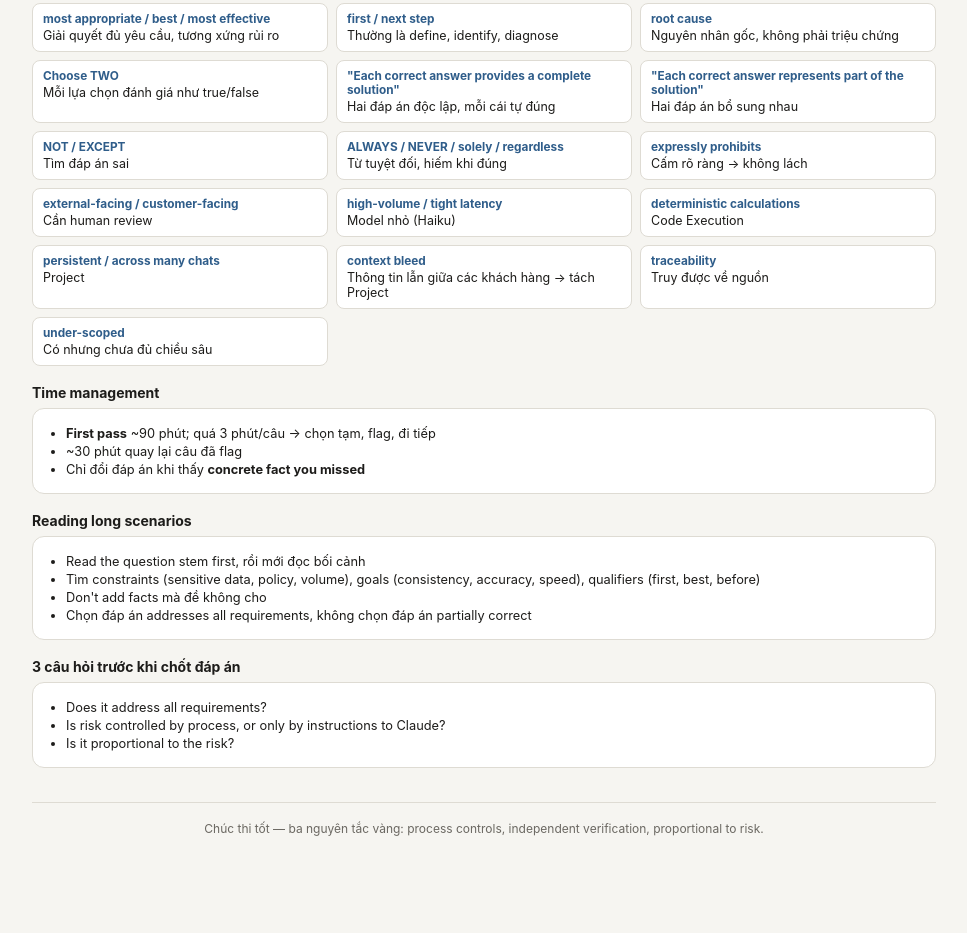
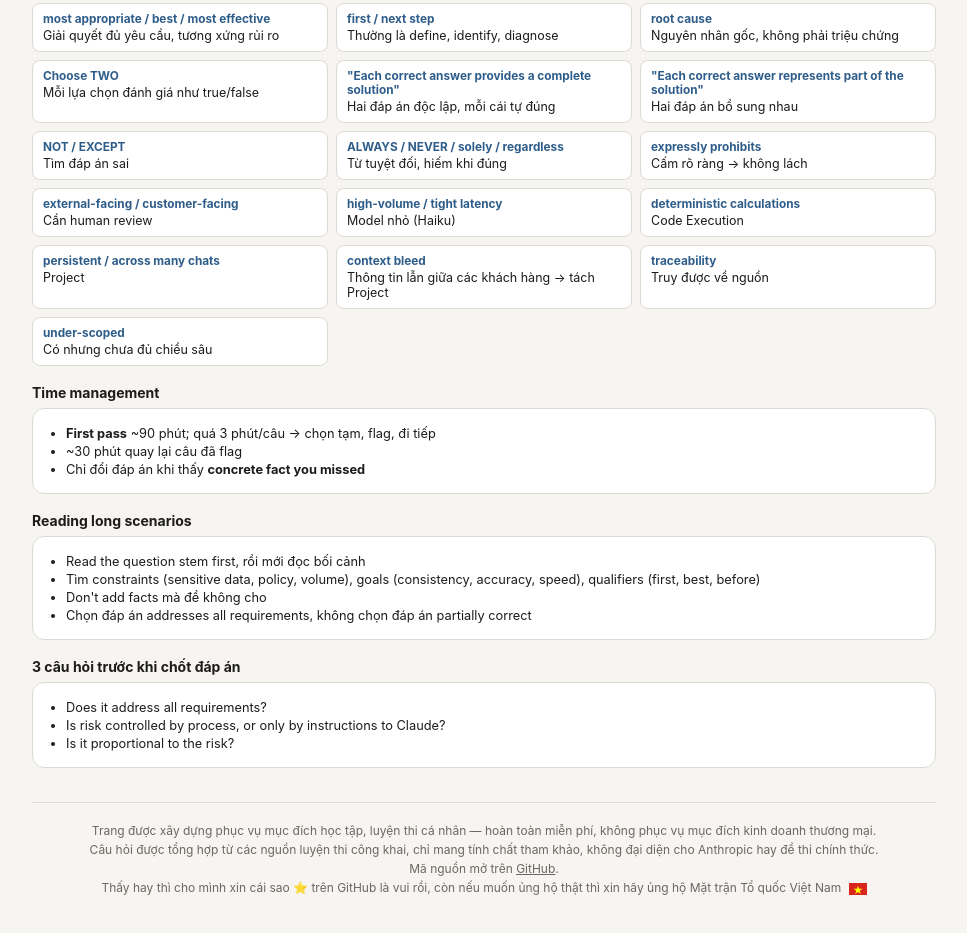
Before and after one commit to khanghd/aws-saa-c03-practice-exam, a plain HTML site: page ccao-f/cheatsheet.html in a window 1280 px wide. Shown: the part 7646-8579 px from the top of the page, without its empty margins (266-1233 px from the left). Drawn offline with Linux system fonts and the light colour scheme.

Commit message:
Scrub third-party exam watermarks and sync footers across pages
practice10.html had Tutorials Dojo branding baked directly into
question content (Sid name, S3 prefix, domain) carried over from
the source material — replaced with neutral placeholders. Also
dropped the StudyHard source mention from the CCAO-F disclaimer,
and standardized the footer (disclaimer + GitHub link + support
note) across index.html, saa-c03/, and ccao-f/.

```diff
--- a/ccao-f/cheatsheet.html
+++ b/ccao-f/cheatsheet.html
@@ -126,9 +126,11 @@
   .seq span.arrow { color: var(--text-dim); }
 
   footer.page-footer {
-    color: var(--text-dim); font-size: 12px; text-align: center; padding: 18px 0 0;
+    color: var(--text-dim); font-size: 12px; line-height: 1.6; text-align: center; padding: 18px 0 0;
     border-top: 1px solid var(--border); margin-top: 10px;
   }
+  footer.page-footer a { color: var(--text-dim); text-decoration: underline; }
+  footer.page-footer a:hover { color: var(--text); }
 </style>
 </head>
 <body>
@@ -640,7 +642,14 @@
     </section>
 
     <footer class="page-footer">
-      Chúc thi tốt — ba nguyên tắc vàng: process controls, independent verification, proportional to risk.
+      Trang được xây dựng phục vụ mục đích học tập, luyện thi cá nhân — hoàn toàn miễn phí, không phục vụ mục đích kinh doanh thương mại.<br>
+      Câu hỏi được tổng hợp từ các nguồn luyện thi công khai, chỉ mang tính chất tham khảo, không đại diện cho Anthropic hay đề thi chính thức.<br>
+      Mã nguồn mở trên <a href="https://github.com/khanghd/aws-saa-c03-practice-exam" target="_blank" rel="noopener">GitHub</a>.<br>
+      Thấy hay thì cho mình xin cái sao ⭐ trên GitHub là vui rồi, còn nếu muốn ủng hộ thật thì xin hãy ủng hộ Mặt trận Tổ quốc Việt Nam
+      <svg aria-label="Cờ Việt Nam" role="img" width="18" height="12" viewBox="0 0 30 20" style="vertical-align:middle;margin-left:4px;">
+        <rect width="30" height="20" fill="#DA251D"/>
+        <polygon points="15,4 16.76,9.53 22.56,9.53 17.9,12.94 19.66,18.47 15,15.06 10.34,18.47 12.1,12.94 7.44,9.53 13.24,9.53" fill="#FFFF00"/>
+      </svg>
     </footer>
   </main>
 </div>
```
Also changed, not shown: ccao-f/index.html (+15 -1 lines), index.html (+7 -1 lines), saa-c03/cheatsheet.html (+11 -2 lines), saa-c03/full-exams/practice10.html (+3 -3 lines).
